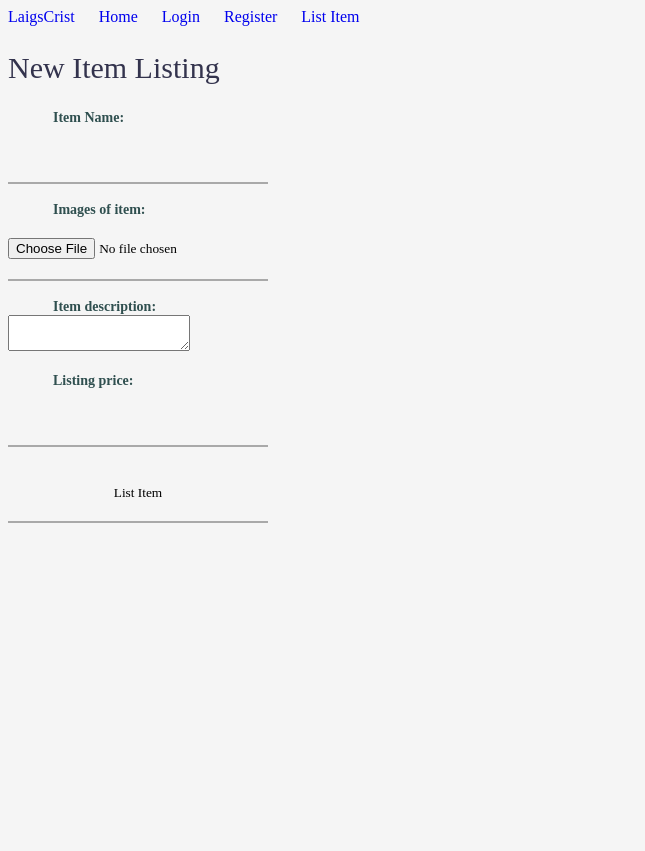
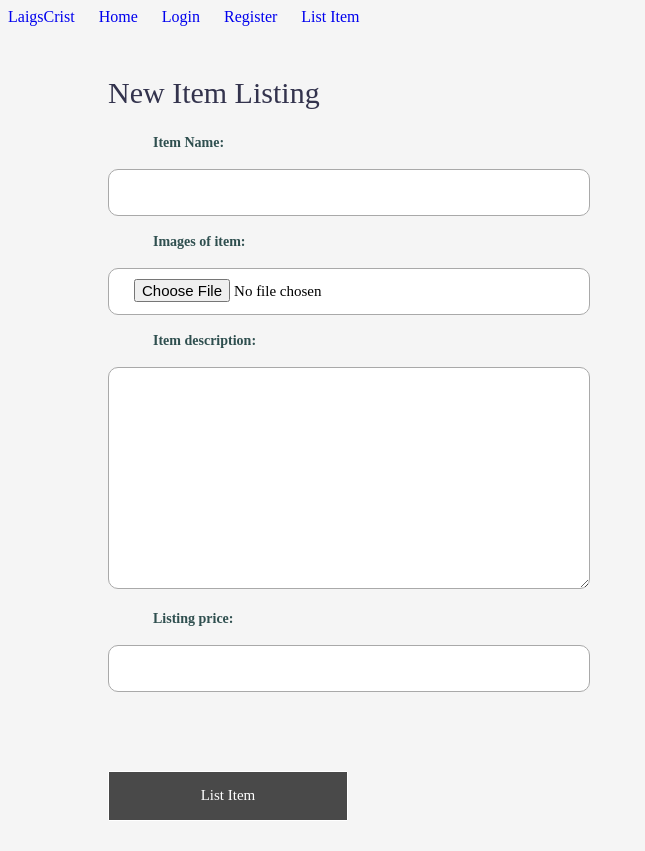
Before and after one commit to jorgerivero3/project-0, a Flask app: page /listings/new in a window 1280 px wide. Shown: the whole page, without its empty margins (0-645 px from the left). Before the commit the page ends 523 px from the top, so only its background shows below. Run offline with Flask 2, Linux system fonts and the light colour scheme; some libraries are stand-ins or nearby versions; some web fonts are replaced.

Commit message:
add to new listing

```diff
--- a/Application/static/style.css
+++ b/Application/static/style.css
@@ -75,6 +75,69 @@ ul {
   padding: 0;
   margin: 0;
 }
+
+
+/*-------------------------------*/
+/*---     New Listing Form     --*/
+/*-------------------------------*/
+.newListing{
+  width: 450px;
+  padding: 25px;
+  margin-left: 75px;
+}
+.newListing h4{
+  font-family: 'RawlineRegular';
+  font-size: 14px;
+  color: darkslategray;
+  margin: 0 0 0 45px;
+  /*text-align: center; */
+}
+.newListing input, .newListing textarea{
+  border-radius: 10px;
+  border: 1px solid darkGray;
+  transition: 0.9s ease;
+  height: 25px;
+  width: 430px;
+  background-color: white;
+  padding: 10px 25px;
+  font-family: 'GlacialIndifferenceRegular';
+  font-size: 15px;
+}
+.newListing textarea{
+  height: 200px;
+  }
+.newListing>.listPrice{
+  width: 25px;
+}
+.newListing input[type="submit"]{
+  border:0.1em solid #FFFFFF;
+  border-radius: 5px;
+  margin:0 0.3em 0.3em 0;
+  border-radius:0.05em;
+  box-sizing: border-box;
+  text-decoration:none;
+  font-weight:300;
+  color:#FFFFFF;
+  background: rgba(0,0,0,0.7);
+  text-align:center;
+  transition: all 0.2s;
+  width: 240px;
+     /* margin-left: 35%; */
+     /* margin-right: 35%; */
+  margin-top: 25px;
+  margin-bottom: 5px;
+  height: 50px;
+  -webkit-transition: all 1s ease;
+  white-space: nowrap;
+}
+.newListing input[type="submit"]:hover{
+  background: rgba(0,0,0,0.9);
+  border-radius: 5px;
+}
+/*-------------------------------*/
+/*---                          --*/
+/*-------------------------------*/
+
 .left-body {
   grid-row: 2;
   grid-column: 2/4;
--- a/Application/templates/newItem.html
+++ b/Application/templates/newItem.html
@@ -6,17 +6,21 @@
     <h2>New Item Listing</h2>
     {{ form.hidden_tag() }}
     <h4>Item Name:</h4>
+    <br>
     {{form.itemName}}
     <br><br>
     <h4>Images of item:</h4>
+    <br>
     {{form.itemPic}}
     <br><br>
     <h4>Item description:</h4>
+    <br>
     {{form.description}}
     <br><br>
     <h4>Listing price:</h4>
+    <br>
     {{form.itemPrice}}
-    <br><br>
+    <br><br><br><br>
     {{form.submit}}
 
   </form>
```
